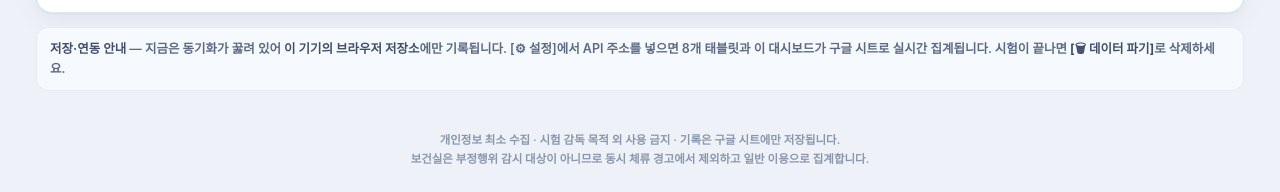
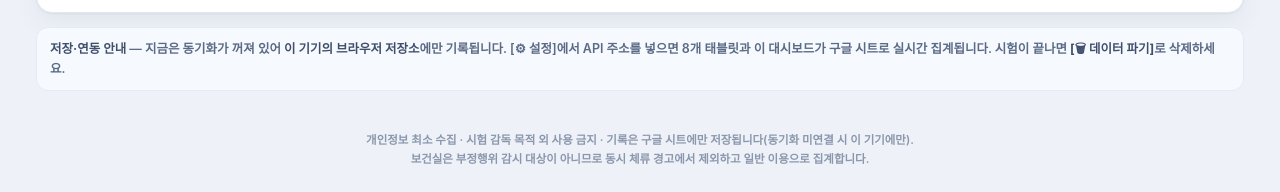
Before and after one commit to t98advisor1/exam-restroom-log, a plain HTML site: page dashboard.html in a window 1280 px wide. Shown: the part 1077-1269 px from the top of the page. Drawn offline with Linux system fonts and the light colour scheme.

Commit message:
대시보드 문구 수정(동기화 꺼짐 상태 안내), 푸터 저장 위치 표기

```diff
--- a/dashboard.html
+++ b/dashboard.html
@@ -95,7 +95,7 @@
 </main>
 
 <p class="foot wide" id="footNote">
-  개인정보 최소 수집 · 시험 감독 목적 외 사용 금지 · 기록은 구글 시트에만 저장됩니다.<br>
+  개인정보 최소 수집 · 시험 감독 목적 외 사용 금지 · 기록은 구글 시트에만 저장됩니다(동기화 미연결 시 이 기기에만).<br>
   보건실은 부정행위 감시 대상이 아니므로 동시 체류 경고에서 제외하고 일반 이용으로 집계합니다.
 </p>
 
@@ -400,7 +400,7 @@
         ? "<b>저장·연동 안내</b> — 현장용(<b>index.html</b>) 태블릿과 이 대시보드가 <b>구글 시트</b>를 통해 <b>2~3초 간격으로 실시간 동기화</b>됩니다. " +
           "한 화면에서 입장·퇴장·확인하면 모든 기기와 시트에 곧바로 반영됩니다(시트: 출입기록 탭 보관). " +
           "시험이 끝나면 <b>[🗑 데이터 파기]</b>로 시트 기록을 지우세요(명렬표는 다음 시험을 위해 남길 수 있습니다)."
-        : "<b>저장·연동 안내</b> — 지금은 동기화가 꿇려 있어 <b>이 기기의 브라우저 저장소</b>에만 기록됩니다. " +
+        : "<b>저장·연동 안내</b> — 지금은 동기화가 꺼져 있어 <b>이 기기의 브라우저 저장소</b>에만 기록됩니다. " +
           "[⚙ 설정]에서 API 주소를 넣으면 8개 태블릿과 이 대시보드가 구글 시트로 실시간 집계됩니다. 시험이 끝나면 <b>[🗑 데이터 파기]</b>로 삭제하세요.";
     }
   }
```
